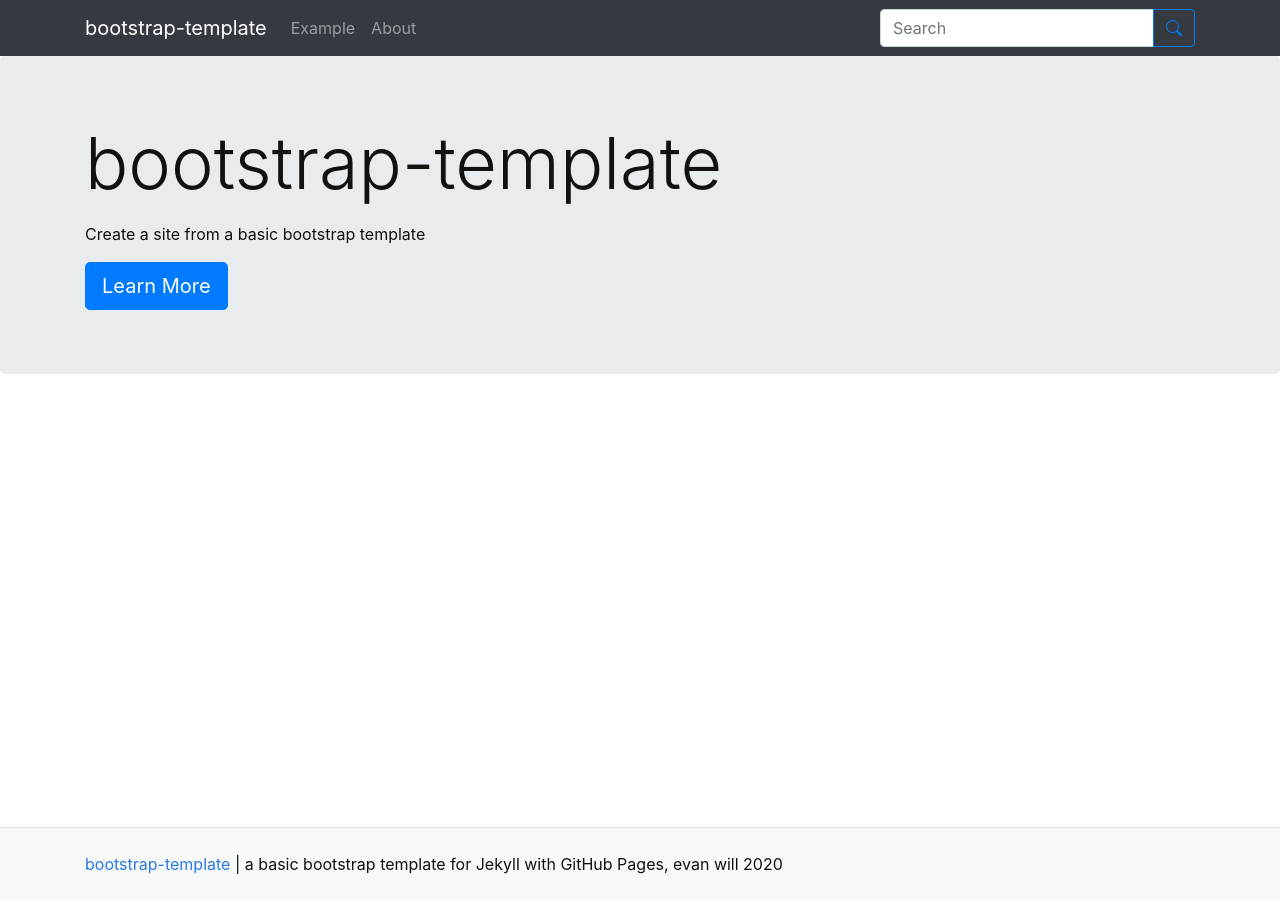
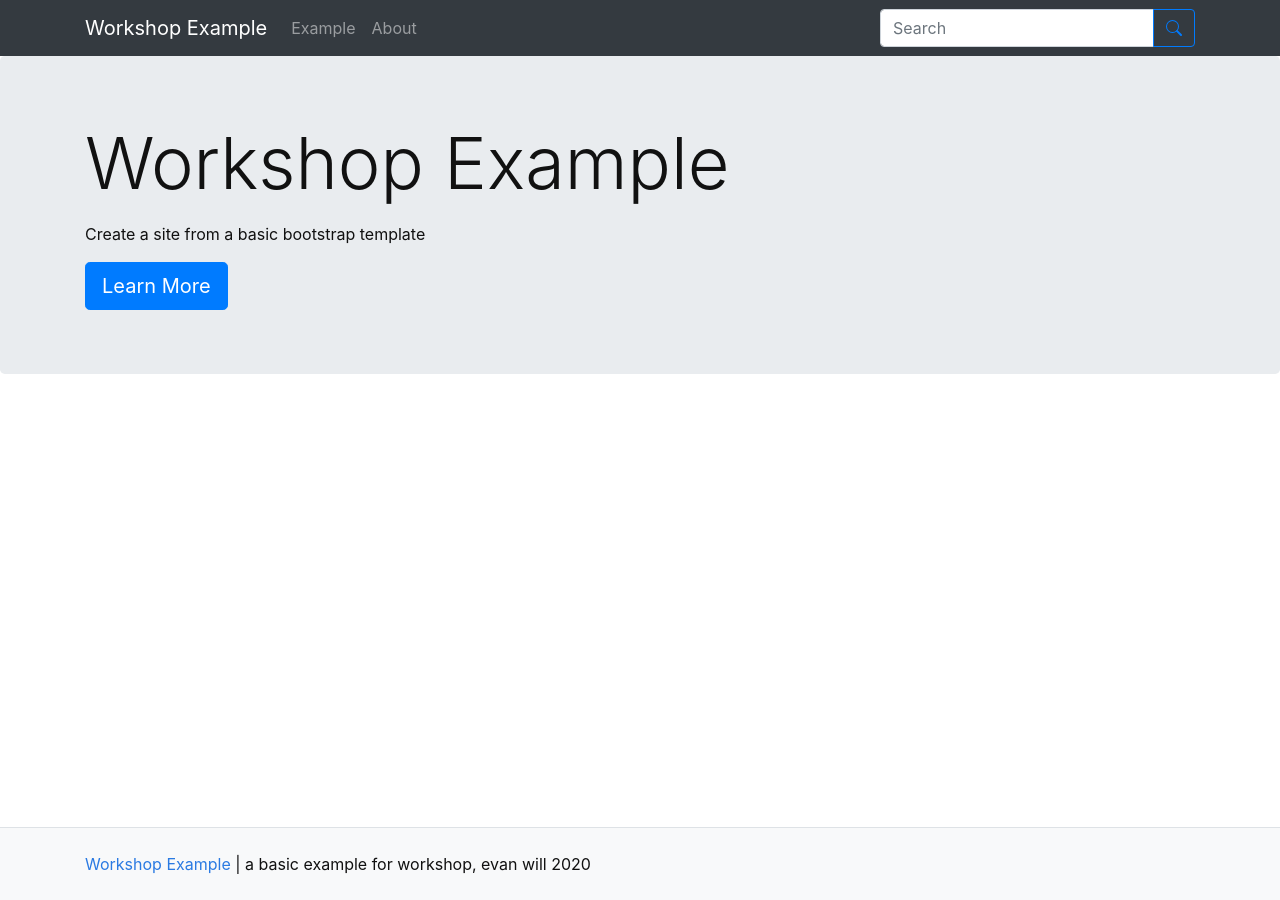
Before and after one commit to evanwill/workshop-example, a Jekyll site: the page built from pages/index.md, in a window 1280 px wide. Built offline with Jekyll 4.4.1, drawn with Linux system fonts in a browser that asks for light colours.

Commit message:
set up config

```diff
--- a/_config.yml
+++ b/_config.yml
@@ -9,8 +9,8 @@
 #######
 # SITE SETTINGS
 #
-title: bootstrap-template
-description: "a basic bootstrap template for Jekyll with GitHub Pages"
+title: Workshop Example
+description: "a basic example for workshop"
 year: 2020
 author: evan will
 # add search box to navbar, true/false
@@ -23,13 +23,13 @@ search: true
 #
 # use url for the domain, e.g. https://thecdil.github.io
 # on gh-pages follow the pattern: https://username.github.io
-url:
+url: https://evanwill.github.io
 # use baseurl to add subsection of the domain, e.g. /timelinejs-template
 # on gh-pages this is a / followed by the name of the repository
 # baseurl is your github repository's name prefixed with a /
-baseurl:
+baseurl: /workshop-example
 # location of code, the full url to your github repository
-source-code: https://github.com/thecdil/bootstrap-template
+source-code: https://github.com/evanwill/workshop-example
 
 ##########
 # GOOGLE ANALYTICS [optional!]
```
